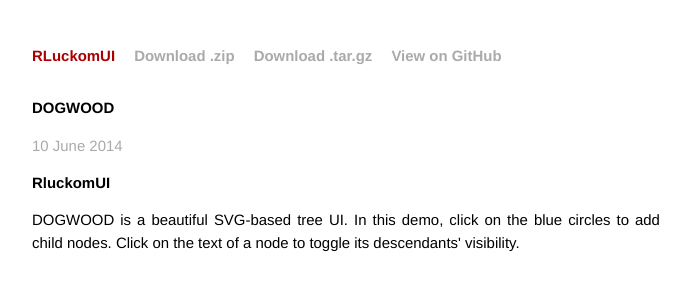
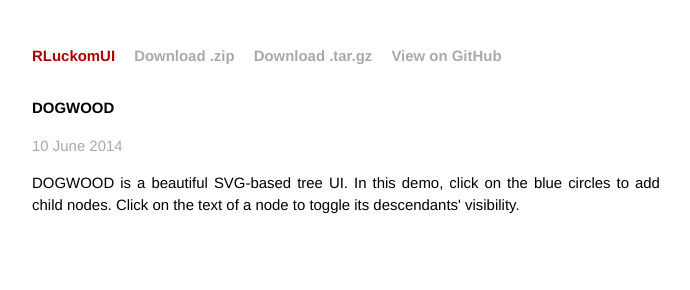
Before and after one commit to RLuckom/ambigui, a website: page index.html in a window 1280 px wide. Shown: the whole page, without its empty margins (294-984 px from the left). Drawn offline with nearby package versions, Linux system fonts and the light colour scheme; a script that the page names is missing.

Commit message:
remove extraneous h1

```diff
--- a/index.html
+++ b/index.html
@@ -25,7 +25,6 @@
           <a name="DOGWOOD"></a>
           <h2>DOGWOOD</h2>
 <p class="meta">10 June 2014</p>
-        <h1>RluckomUI</h1>
         <p>DOGWOOD is a beautiful SVG-based tree UI. In this demo, click on the
         blue circles to add child nodes. Click on the text of a node to toggle its
         descendants' visibility.</p>
```
